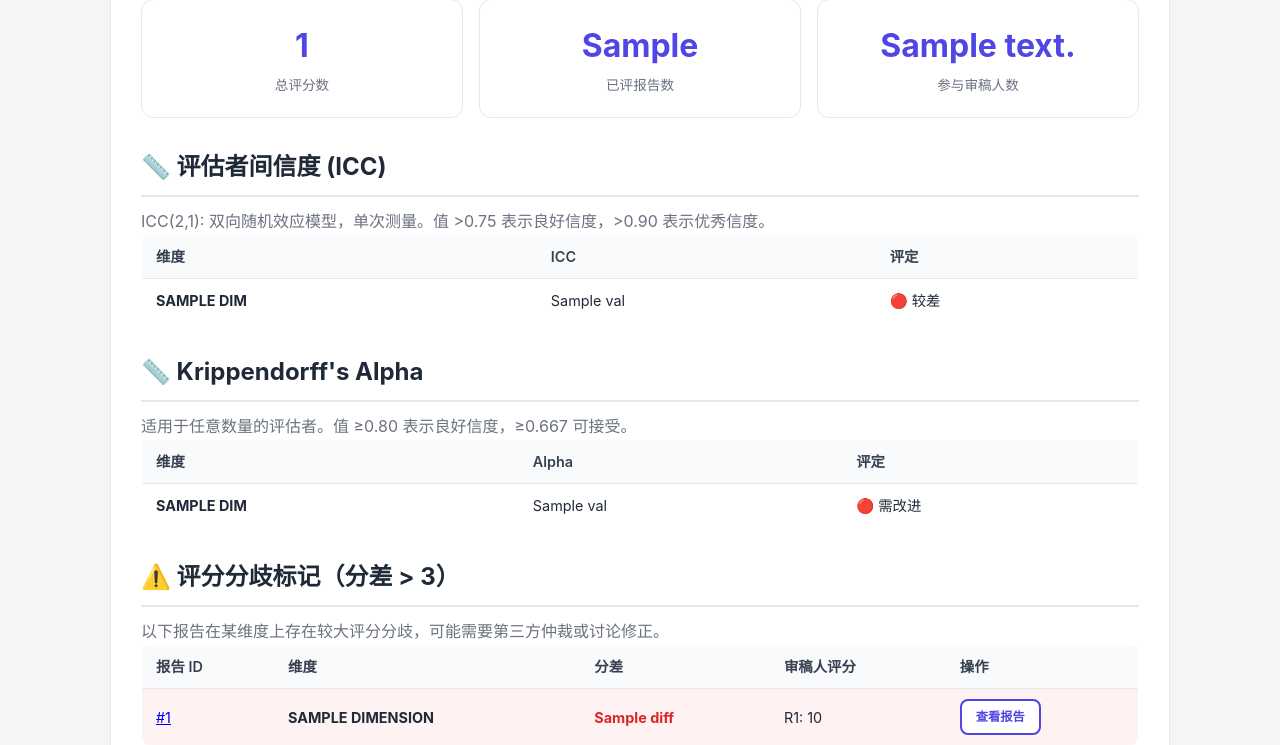
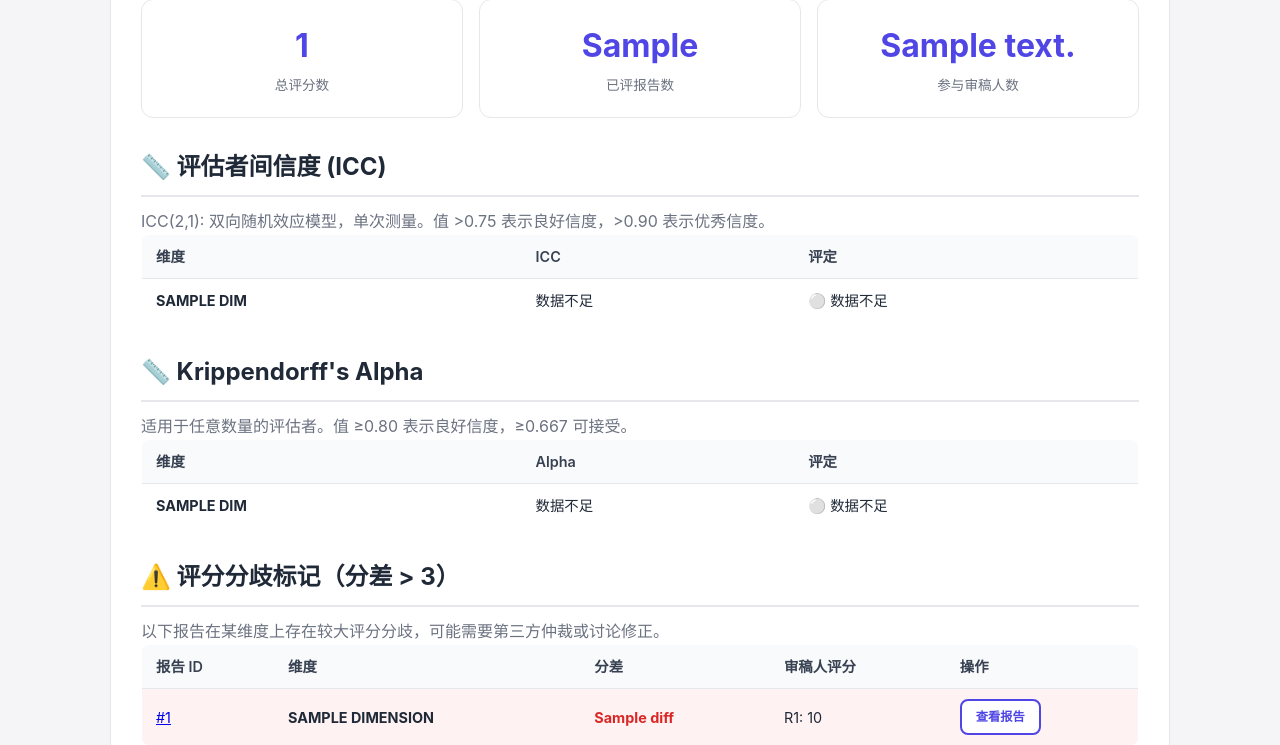
Before and after one commit to SiyuanChenToDo/Human-Evaluation-Website, a Flask app: template templates/admin_stats.html in a window 1280 px wide. Shown: the part 172-917 px from the top of the page. Run offline with Flask 3, Linux system fonts and the light colour scheme; the template is opened without the code that fills it: most values are stand-ins (such as "Sample title", 1, 10 or a date in 2020); parts of the project's set-up code (start-up, migrations or seed data) failed here and were passed over.

Commit message:
Fix stats page TypeError: handle non-numeric ICC/Alpha values

```diff
--- a/templates/admin_stats.html
+++ b/templates/admin_stats.html
@@ -43,9 +43,9 @@
             {% for dim, val in stats.icc.items() %}
             <tr>
                 <td><strong>{{ dim|upper }}</strong></td>
-                <td>{{ val if val is not none else '数据不足' }}</td>
+                <td>{{ val if val is not none and val is number else '数据不足' }}</td>
                 <td>
-                    {% if val is not none %}
+                    {% if val is not none and val is number %}
                         {% if val > 0.9 %}🟢 优秀
                         {% elif val > 0.75 %}🟡 良好
                         {% elif val > 0.5 %}🟠 一般
@@ -79,9 +79,9 @@
             {% for dim, val in stats.krippendorff_alpha.items() %}
             <tr>
                 <td><strong>{{ dim|upper }}</strong></td>
-                <td>{{ val if val is not none else '数据不足' }}</td>
+                <td>{{ val if val is not none and val is number else '数据不足' }}</td>
                 <td>
-                    {% if val is not none %}
+                    {% if val is not none and val is number %}
                         {% if val >= 0.8 %}🟢 良好
                         {% elif val >= 0.667 %}🟡 可接受
                         {% else %}🔴 需改进
```
Also changed, not shown: stats.py (+4 -4 lines).
